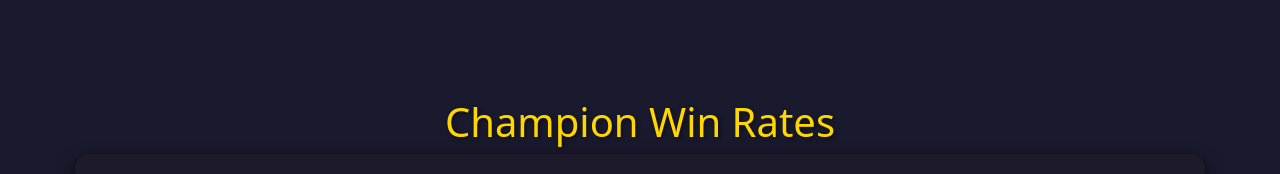
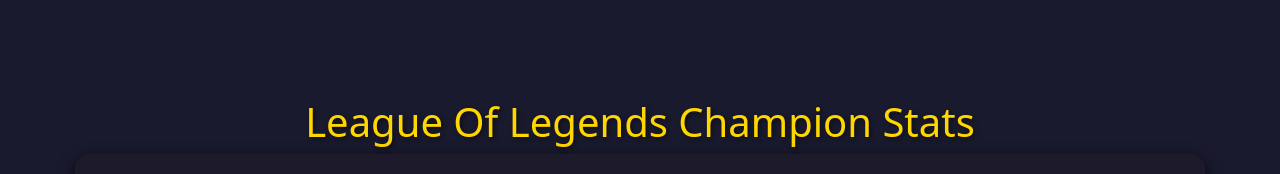
Before and after one commit to JayNode/lol_stat_tracker, a React (Create React App) app in the folder LST/: page / in a window 1280 px wide. Shown: the part 224-398 px from the top of the page. Built offline with nearby package versions, Linux system fonts and the light colour scheme; no server answers.

Commit message:
title change

```diff
--- a/LST/src/views/homePage/home.js
+++ b/LST/src/views/homePage/home.js
@@ -23,7 +23,7 @@
 
   return (
     <div className="Home container-fluid text-center">
-      <h1>Champion Win Rates</h1>
+      <h1>League Of Legends Champion Stats</h1>
       <div className="table-container table-responsive">
         <table className="table table-bordered">
           <thead className="thead-light">
```
